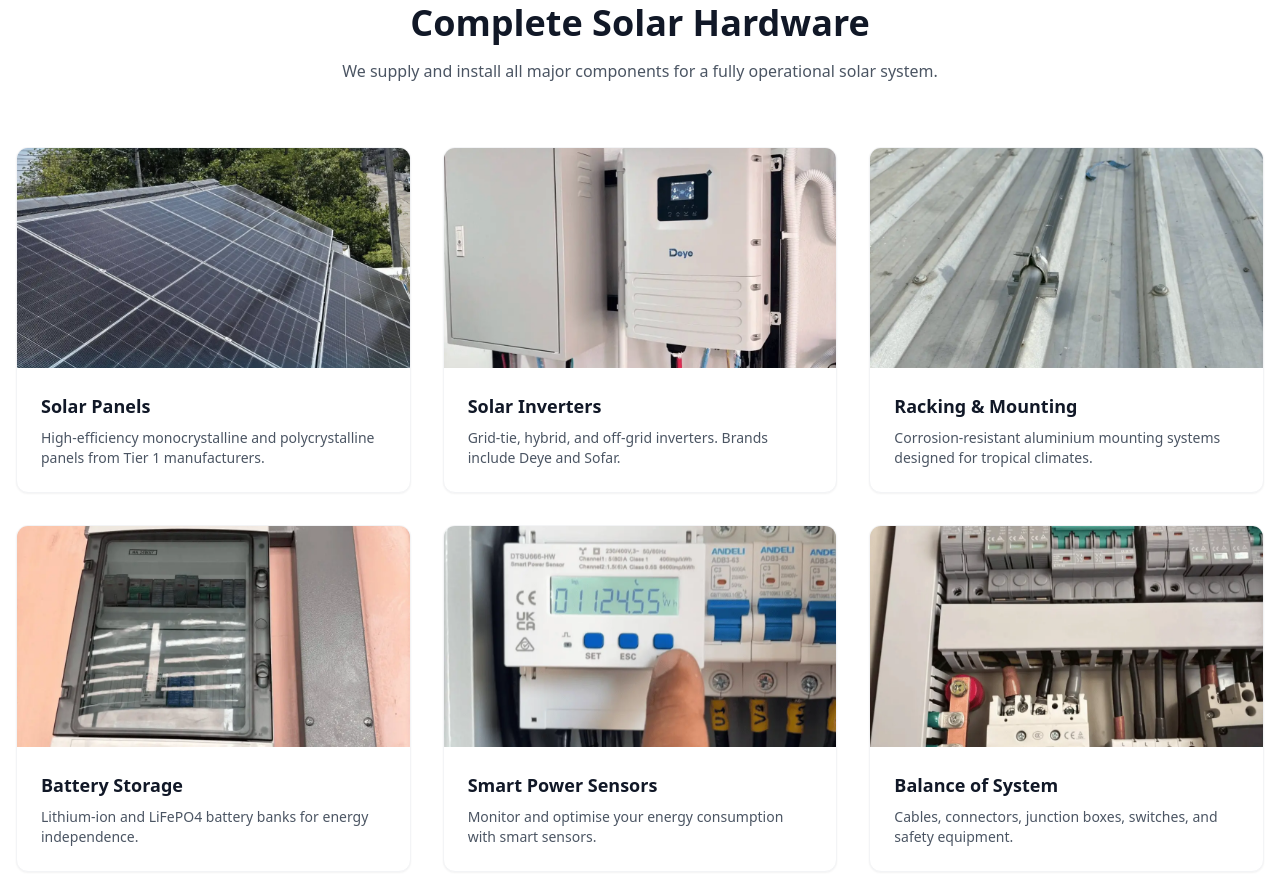
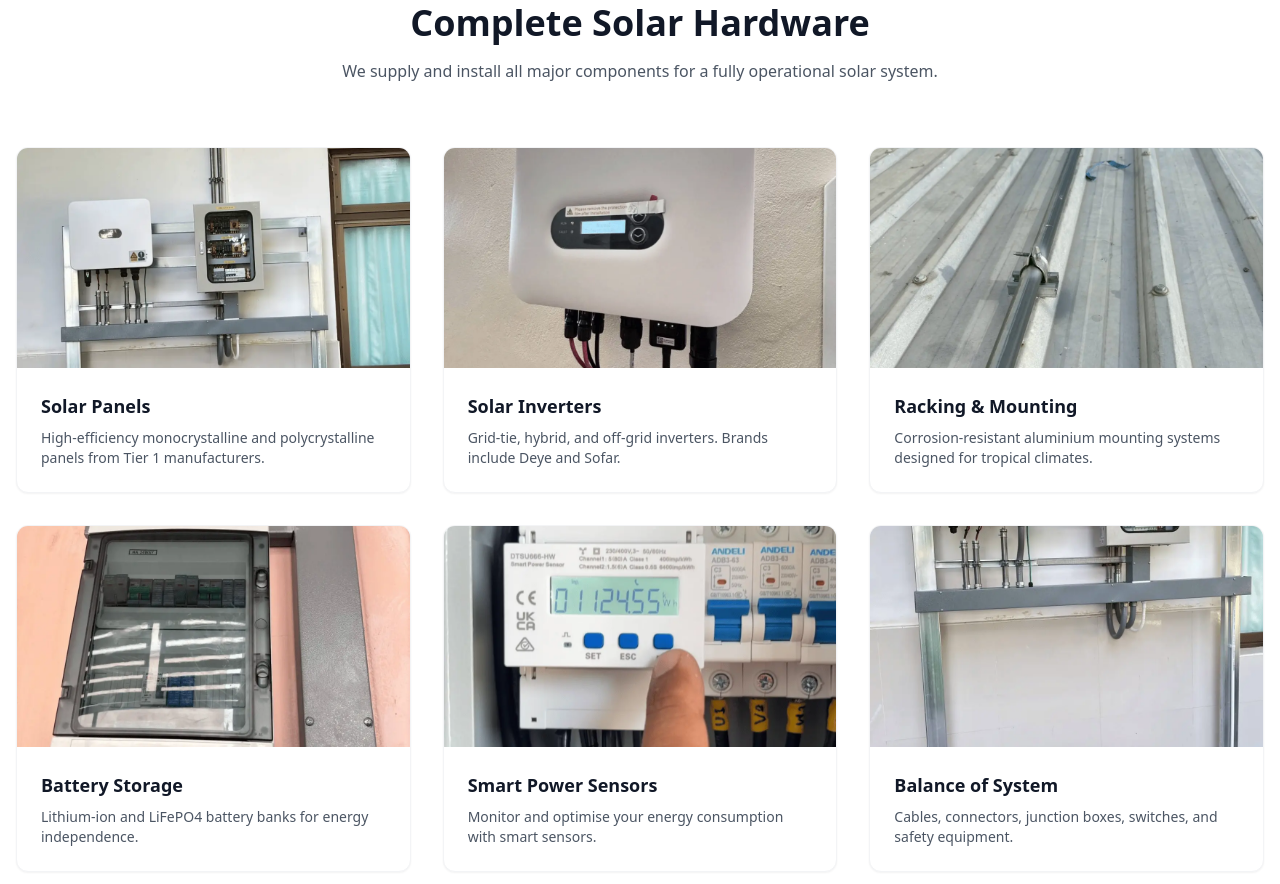
Before and after one commit to PerryTheImp/koh-chang-solar-cell, an Astro site: page / in a window 1280 px wide. Shown: the part 1753-2637 px from the top of the page. Built offline with nearby package versions, Linux system fonts and the light colour scheme; Astro itself is replaced by a stand-in of ours.

Commit message:
feat: upgrade product cards to premium images — real-world installation shots

```diff
--- a/src/pages/index.astro
+++ b/src/pages/index.astro
@@ -56,12 +56,12 @@ const services = [
   { icon: '<svg xmlns="http://www.w3.org/2000/svg" class="w-6 h-6 text-solar-yellow" viewBox="0 0 24 24" fill="none" stroke="currentColor" stroke-width="2" stroke-linecap="round" stroke-linejoin="round"><path d="M12 2L2 7l10 5 10-5-10-5zM2 17l10 5 10-5M2 12l10 5 10-5"></path></svg>', title: 'Racking & Mounting', desc: 'Professional mounting systems engineered for Thailands tropical climate and wind conditions.' },
 ];
 const products = [
-  { name: 'Solar Panels', desc: 'High-efficiency monocrystalline and polycrystalline panels from Tier 1 manufacturers.', img: '/images/off grid 6kw 48v bat 200a.webp' },
-  { name: 'Solar Inverters', desc: 'Grid-tie, hybrid, and off-grid inverters. Brands include Deye and Sofar.', img: '/images/Deye.webp' },
+  { name: 'Solar Panels', desc: 'High-efficiency monocrystalline and polycrystalline panels from Tier 1 manufacturers.', img: '/images/7.webp' },
+  { name: 'Solar Inverters', desc: 'Grid-tie, hybrid, and off-grid inverters. Brands include Deye and Sofar.', img: '/images/sofar 2.webp' },
   { name: 'Racking & Mounting', desc: 'Corrosion-resistant aluminium mounting systems designed for tropical climates.', img: '/images/roof fittings.webp' },
   { name: 'Battery Storage', desc: 'Lithium-ion and LiFePO4 battery banks for energy independence.', img: '/images/25.webp' },
   { name: 'Smart Power Sensors', desc: 'Monitor and optimise your energy consumption with smart sensors.', img: '/images/smart power sensor.webp' },
-  { name: 'Balance of System', desc: 'Cables, connectors, junction boxes, switches, and safety equipment.', img: '/images/switches.webp' },
+  { name: 'Balance of System', desc: 'Cables, connectors, junction boxes, switches, and safety equipment.', img: '/images/11.webp' },
 ];
 const eduArticles = [
   { title: 'Sunlight Hours in Thailand', desc: 'Thailand receives an average of 4.5-6.5 peak sun hours daily. Discover which months are best for solar generation.', link: '/guides/solar-sunlight-hours/' },
```
